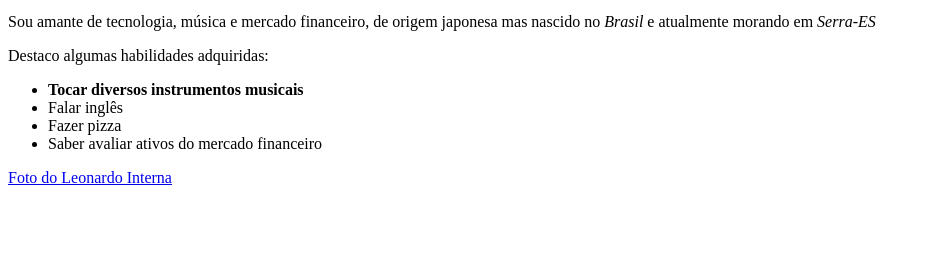
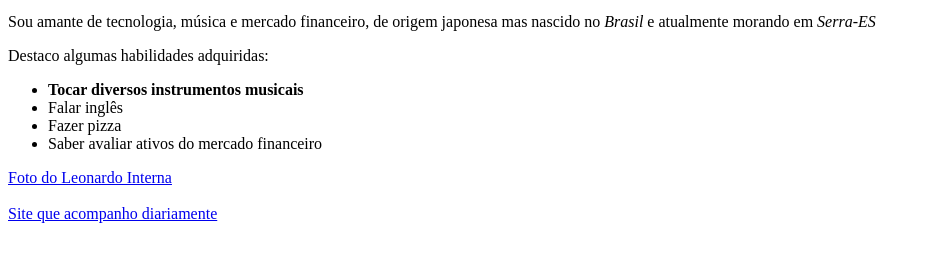
Before and after one commit to LeoFuna/LeoFuna.github.io, a plain HTML site: page index.html in a window 1280 px wide. Shown: the part 101-362 px from the top of the page, without its empty margins (0-931 px from the left). Drawn offline with Linux system fonts and the light colour scheme.

Commit message:
Adiciona link para site que gosto

```diff
--- a/index.html
+++ b/index.html
@@ -17,6 +17,7 @@
         <li>Fazer pizza</li>
         <li>Saber avaliar ativos do mercado financeiro</li>
     </ul>
-    <a href="eu.jpeg">Foto do Leonardo Interna</a>
+    <a href="eu.jpeg">Foto do Leonardo Interna</a><br><br>
+    <a href="https://www.infomoney.com.br/ultimas-noticias/" target="_blank">Site que acompanho diariamente</a>
 </body>
 </html>
```
